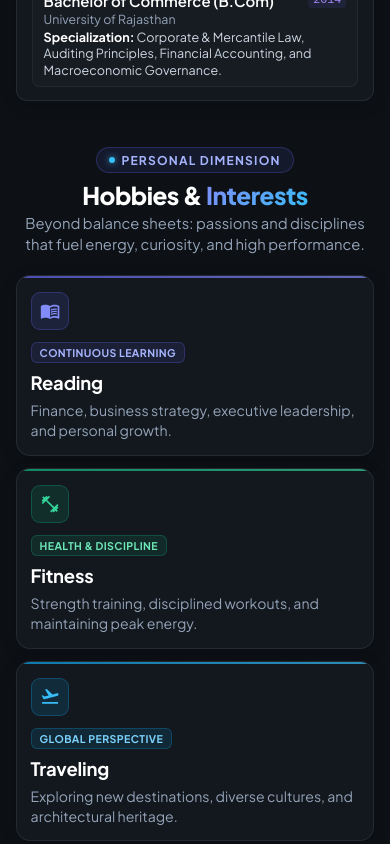
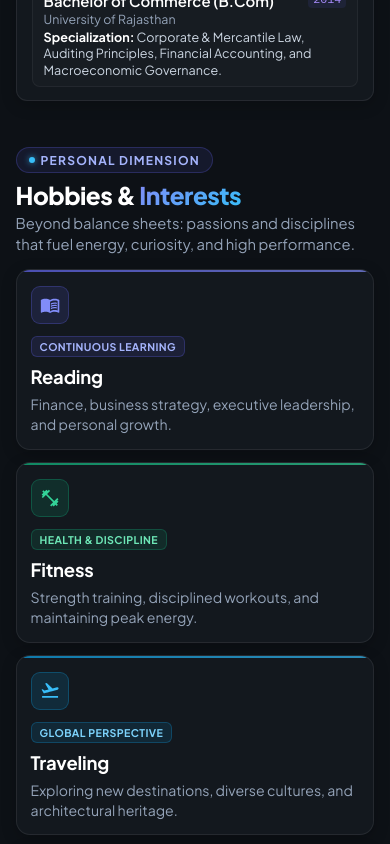
Before and after one commit to Ashishpandla07/Portfolio, a React (Create React App) app: page / in a window 390 px wide. Shown: the part 4940-5784 px from the top of the page. Built offline with nearby package versions, Linux system fonts and the light colour scheme.

Commit message:
style(hobbies): align section header and container with other portfolio sections

```diff
--- a/src/assets/styles/Hobbies.scss
+++ b/src/assets/styles/Hobbies.scss
@@ -1,18 +1,19 @@
 .hobbies-container {
   min-height: 100vh;
-  padding: 24px 4% 20px;
+  padding: 20px 4% 14px;
   display: flex;
   flex-direction: column;
   justify-content: center;
+  text-align: left;
   box-sizing: border-box;
   width: 100%;
-  max-width: 1240px;
+  max-width: 1200px;
   margin: 0 auto;
 
-  /* Executive Section Header */
+  /* Executive Section Header - Left-aligned to match all other sections */
   .section-header {
-    text-align: center;
-    margin-bottom: 20px;
+    text-align: left;
+    margin-bottom: 14px;
 
     .hobbies-eyebrow {
       display: inline-flex;
@@ -55,8 +56,8 @@
     .subtitle {
       color: #94a3b8;
       font-size: 0.88rem;
-      max-width: 620px;
-      margin: 0 auto;
+      max-width: 680px;
+      margin: 0;
       line-height: 1.4;
     }
   }
@@ -67,6 +68,8 @@
     grid-template-columns: repeat(5, 1fr);
     gap: 14px;
     align-items: stretch;
+    width: 100%;
+    box-sizing: border-box;
 
     .hobby-card {
       background: rgba(22, 27, 34, 0.75);
@@ -81,6 +84,9 @@
       transition: all 0.28s cubic-bezier(0.4, 0, 0.2, 1);
       position: relative;
       overflow: hidden;
+      box-sizing: border-box;
+      height: 100%;
+      text-align: left;
 
       /* Top accent strip */
       &::before {
@@ -131,6 +137,7 @@
         display: flex;
         flex-direction: column;
         flex-grow: 1;
+        text-align: left;
 
         .hobby-badge {
           display: inline-block;
@@ -144,6 +151,7 @@
           border-radius: 6px;
           margin-bottom: 8px;
           white-space: nowrap;
+          text-align: left;
         }
 
         .hobby-title {
@@ -264,9 +272,14 @@
   .hobbies-container {
     padding: 20px 4% 24px;
     min-height: auto;
+    text-align: left;
 
-    .section-header .hobbies-title {
-      font-size: 1.45rem;
+    .section-header {
+      text-align: left;
+
+      .hobbies-title {
+        font-size: 1.45rem;
+      }
     }
 
     .hobbies-grid {
```
